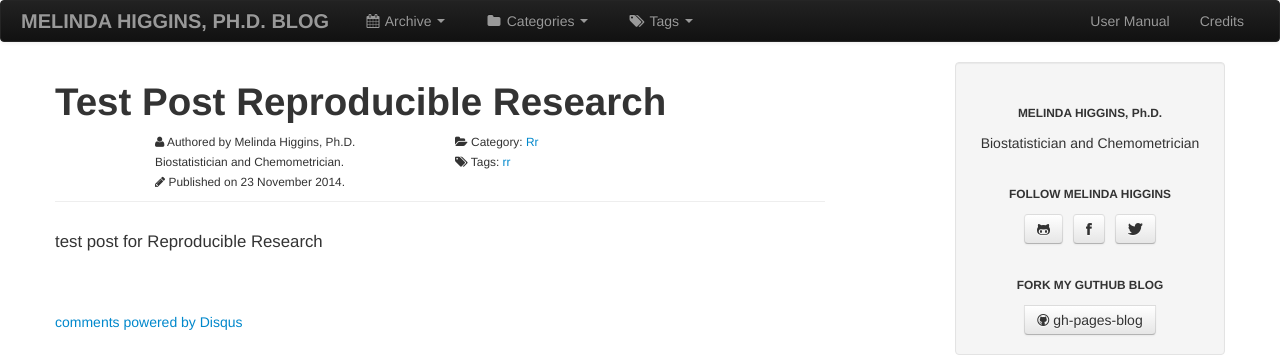
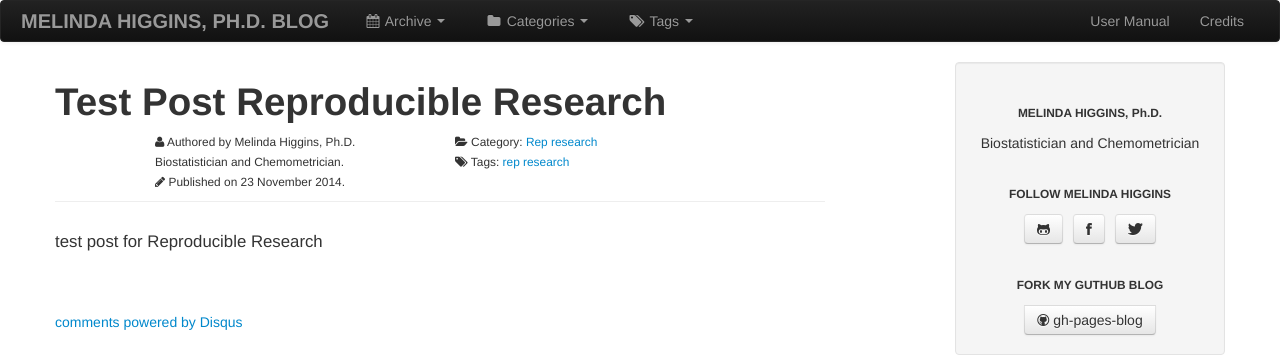
Before and after one commit to melindahiggins2000/blog, a Jekyll site: the page built from _posts/2014-11-23-Reproducible-Research.md, in a window 1280 px wide. Shown: the top 357 px of the page. Built offline with Jekyll 4.4.1, drawn with Linux system fonts in a browser that asks for light colours; comment, search, counter and statistics services are not loaded.

Commit message:
Update 2014-11-23-Reproducible-Research.md

```diff
--- a/_posts/2014-11-23-Reproducible-Research.md
+++ b/_posts/2014-11-23-Reproducible-Research.md
@@ -1,9 +1,9 @@
 ---
 layout : post
 title : Test Post Reproducible Research
-category : RR
+category : Rep Research
 tags :
-  - RR
+  - Rep Research
 ---
 
 test post for Reproducible Research
```
